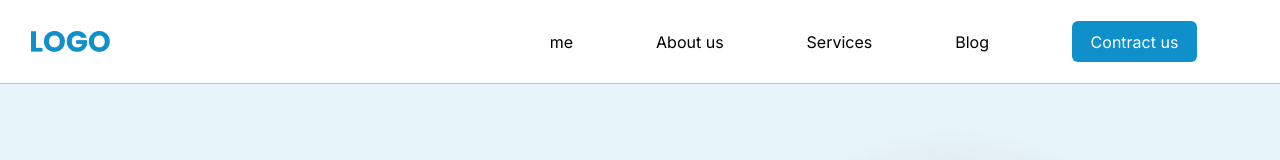
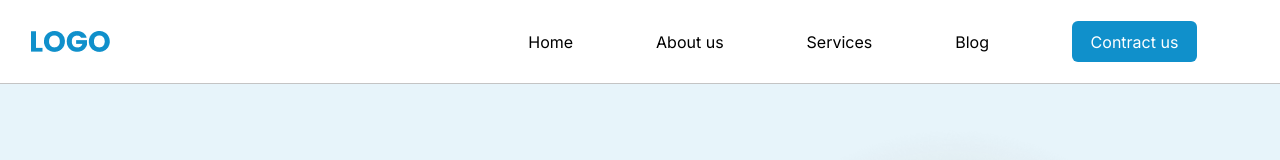
Before and after one commit to pechenka366/mobile, a React (Vite) app: page / in a window 1280 px wide. Shown: the top 160 px of the page. Built offline with nearby package versions, Linux system fonts and the light colour scheme.

Commit message:
Что изменилось

```diff
--- a/src/App.tsx
+++ b/src/App.tsx
@@ -17,7 +17,7 @@ function App() {
           <img src={logo} alt="" />
           <div className="headerRight">
             <nav>
-              <a href="#">me</a>
+              <a href="#">Home</a>
               <a href="#">About us</a>
               <a href="#">Services</a>
               <a href="#">Blog</a>
```
